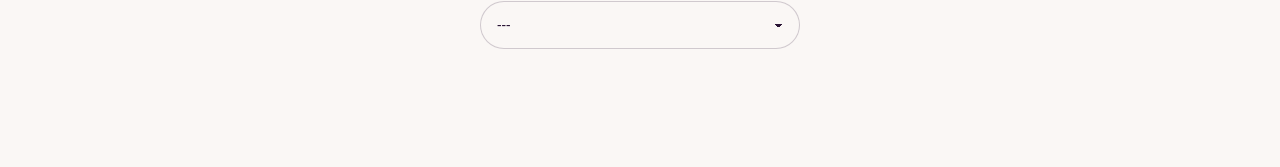
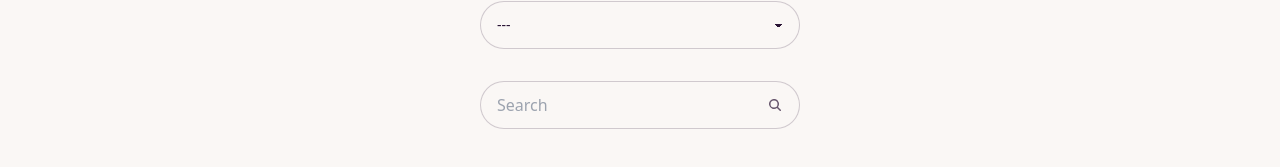
Before and after one commit to ColdBlood237/react-shop, a React (Vite) app: page /products in a window 1280 px wide. Shown: the part 223-390 px from the top of the page. Built offline with nearby package versions, Linux system fonts and the light colour scheme.

Commit message:
Add a search bar to the products list

```diff
--- a/src/pages/Products.jsx
+++ b/src/pages/Products.jsx
@@ -14,15 +14,12 @@ export default function Products() {
   const priceOrder = useSelector((state) => state.priceOrder.priceOrder);
   const [selectedOrder, setSelectedOrder] = useState("dec");
   const [selectedCategory, setSelectedCategory] = useState("none");
+  const [searchInput, setSearchInput] = useState("");
 
   function handleRadioChange(e) {
     console.log(e.target.value);
     setSelectedOrder(e.target.value);
     dispatch(switchPriceOrder());
-  }
-
-  function handleSelectChange(e) {
-    setSelectedCategory(e.target.value);
   }
 
   useEffect(() => {
@@ -69,7 +66,7 @@ export default function Products() {
       <select
         className="select select-bordered w-full max-w-xs mb-8"
         value={selectedCategory}
-        onChange={handleSelectChange}
+        onChange={(e) => setSelectedCategory(e.target.value)}
       >
         <option value="none" disabled>
           ---
@@ -79,9 +76,36 @@ export default function Products() {
         <option value="Samsung">Samsung</option>
         <option value="Beats">Beats</option>
       </select>
+      <label className="input input-bordered flex items-center max-w-xs mx-auto gap-2 mb-8">
+        <input
+          type="text"
+          className="grow"
+          placeholder="Search"
+          value={searchInput}
+          onChange={(e) => setSearchInput(e.target.value)}
+        />
+        <svg
+          xmlns="http://www.w3.org/2000/svg"
+          viewBox="0 0 16 16"
+          fill="currentColor"
+          className="w-4 h-4 opacity-70"
+        >
+          <path
+            fillRule="evenodd"
+            d="M9.965 11.026a5 5 0 1 1 1.06-1.06l2.755 2.754a.75.75 0 1 1-1.06 1.06l-2.755-2.754ZM10.5 7a3.5 3.5 0 1 1-7 0 3.5 3.5 0 0 1 7 0Z"
+            clipRule="evenodd"
+          />
+        </svg>
+      </label>
       <div className="mx-auto flex flex-wrap justify-around">
         {selectedCategory === "none"
-          ? products.map((product) => (
+          ? products
+              .filter((product) =>
+                product.name
+                  .toLowerCase()
+                  .includes(searchInput.toLowerCase().trim())
+              )
+              .map((product) => (
                 <div
                   key={product.id}
                   className="card mb-8 w-96 bg-base-100 shadow-xl"
@@ -102,13 +126,18 @@ export default function Products() {
               ))
           : products
               .filter((product) => product.name.startsWith(selectedCategory))
+              .filter((product) =>
+                product.name
+                  .toLowerCase()
+                  .includes(searchInput.toLowerCase().trim())
+              )
               .map((product) => (
                 <div
                   key={product.id}
                   className="card mb-8 w-96 bg-base-100 shadow-xl"
                 >
                   <figure>
-                    <img src={product.image} alt="Shoes" />
+                    <img className="w-24" src={product.image} alt="Shoes" />
                   </figure>
                   <div className="card-body">
                     <h2 className="card-title">{product.name}</h2>
```
Lines whose indentation alone changed are shown as unchanged.
